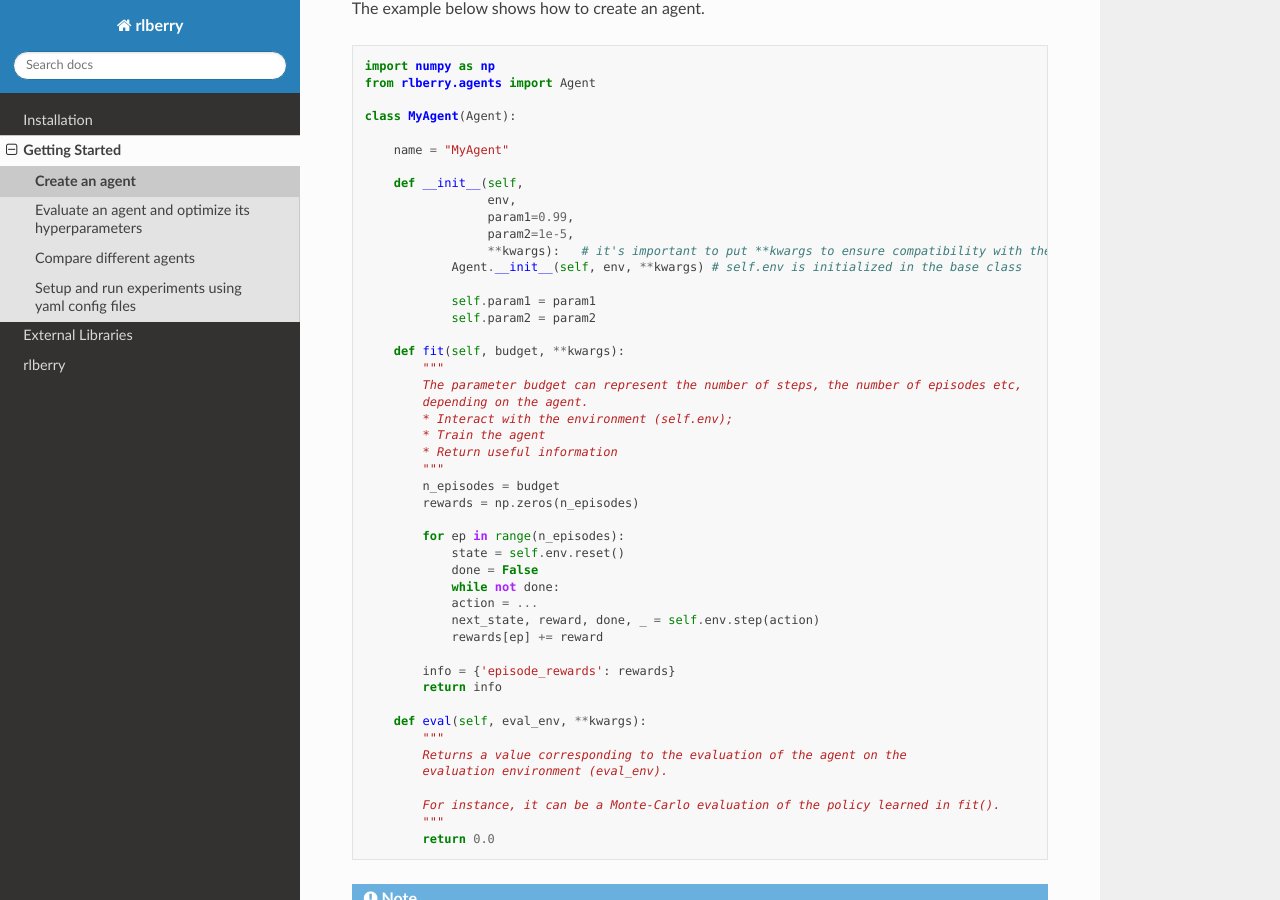
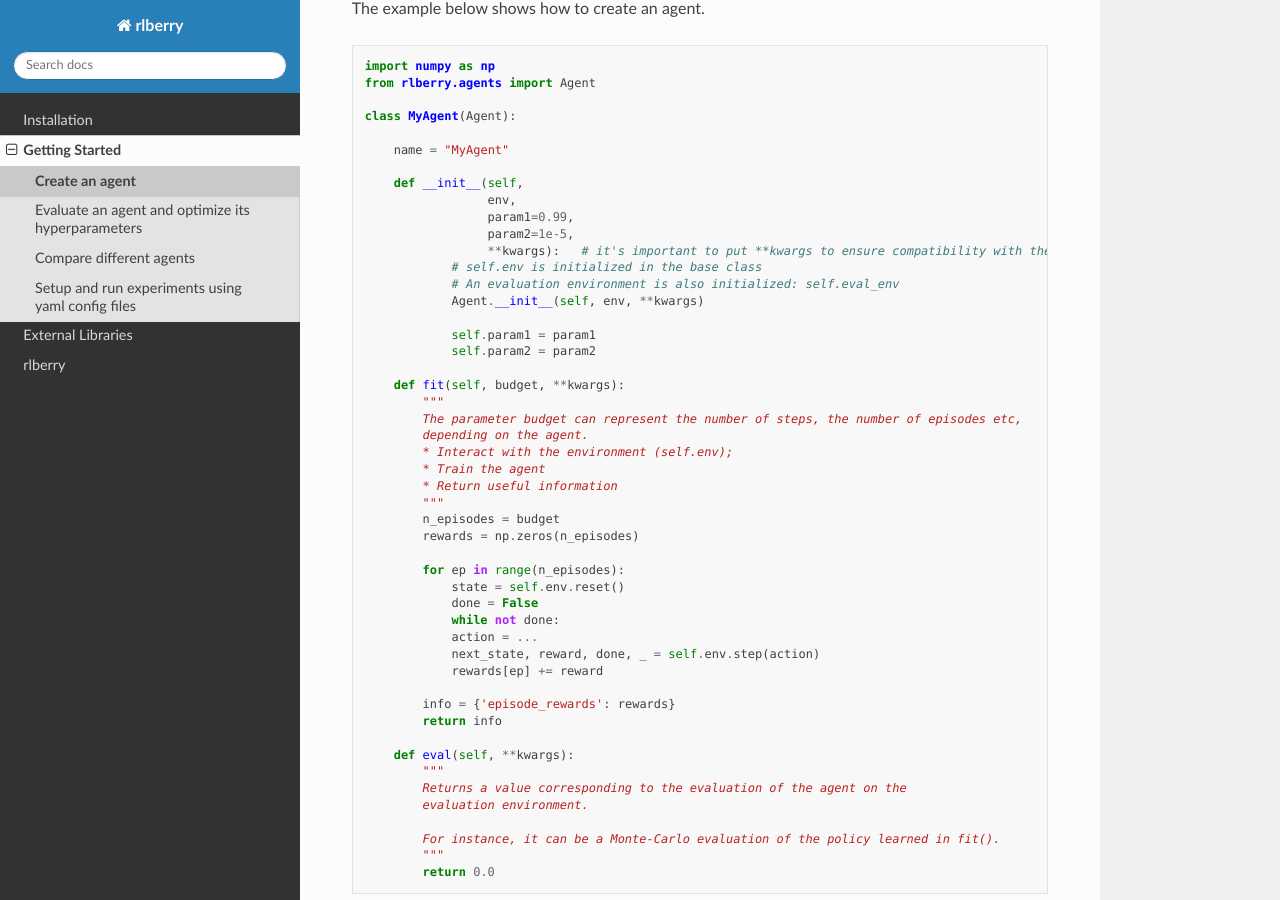
Before and after one commit to rlberry-py/rlberry, a Sphinx documentation site: the page built from docs/basics/create_agent.rst, in a window 1280 px wide and 900 px high, scrolled down 236 px. Built offline with Sphinx 7.4.7 and the Read the Docs theme 2.0.0, drawn with Linux system fonts in a browser that asks for light colours.

Commit message:
fix(demo, docs)

```diff
--- a/docs/basics/create_agent.rst
+++ b/docs/basics/create_agent.rst
@@ -26,7 +26,9 @@ The example below shows how to create an agent.
                      param1=0.99,
                      param2=1e-5,
                      **kwargs):   # it's important to put **kwargs to ensure compatibility with the base class
-                Agent.__init__(self, env, **kwargs) # self.env is initialized in the base class
+                # self.env is initialized in the base class
+                # An evaluation environment is also initialized: self.eval_env
+                Agent.__init__(self, env, **kwargs)
 
                 self.param1 = param1
                 self.param2 = param2
@@ -53,10 +55,10 @@ The example below shows how to create an agent.
             info = {'episode_rewards': rewards}
             return info
 
-        def eval(self, eval_env, **kwargs):
+        def eval(self, **kwargs):
             """
             Returns a value corresponding to the evaluation of the agent on the
-            evaluation environment (eval_env).
+            evaluation environment.
 
             For instance, it can be a Monte-Carlo evaluation of the policy learned in fit().
             """
```
Also changed, not shown: 1 other file.
